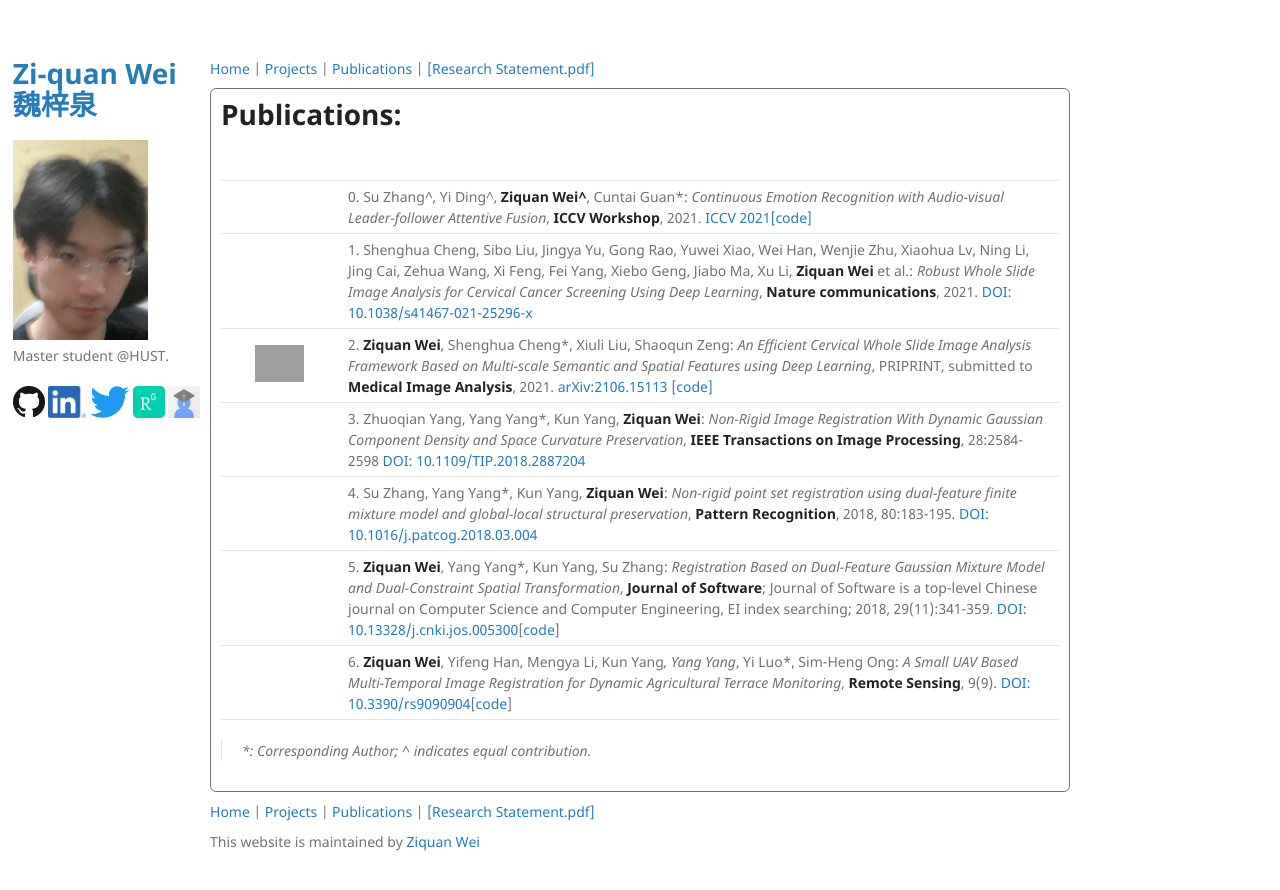
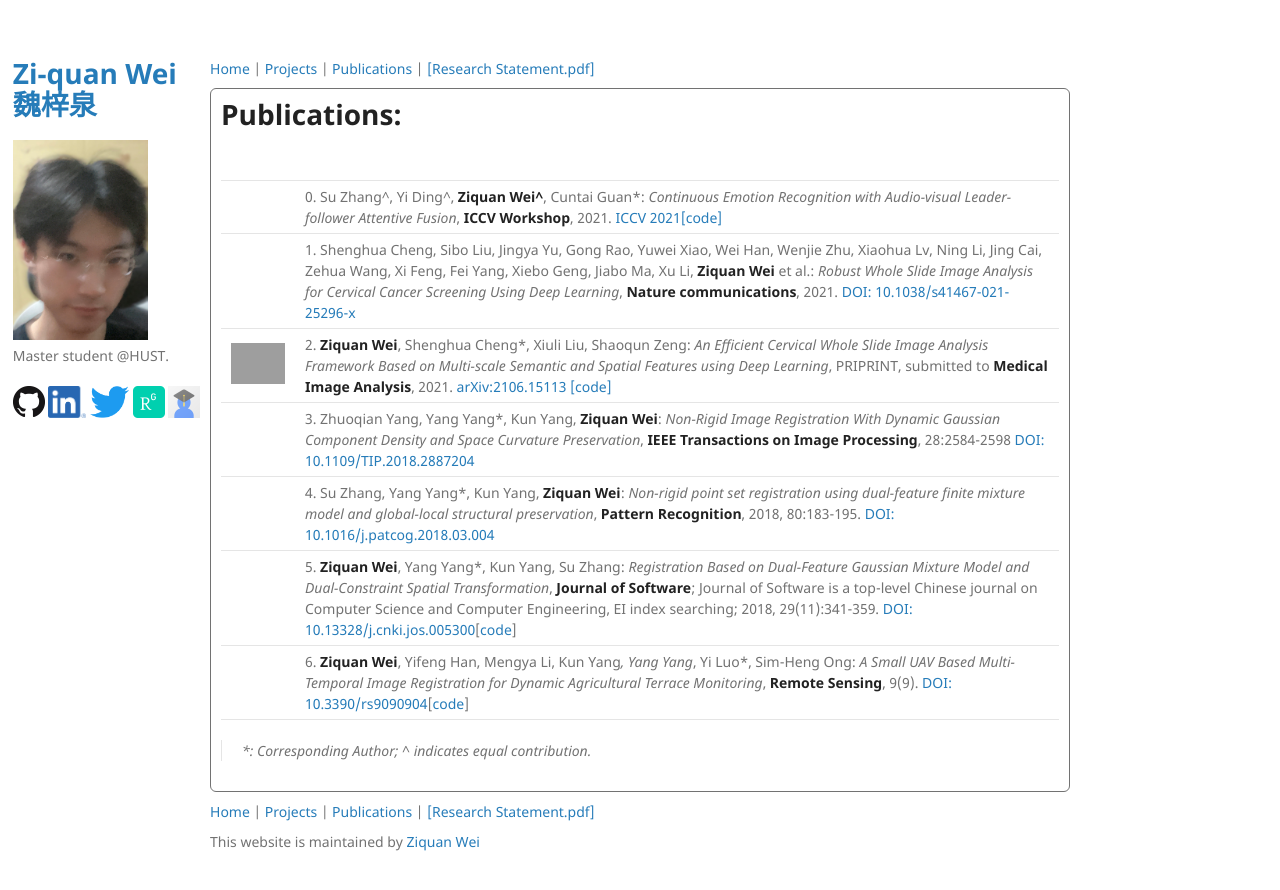
Before and after one commit to Chrisa142857/Chrisa142857.github.io, a Jekyll site: the page built from publications.md, in a window 1280 px wide and 900 px high. Shown: the top 890 px of the window. Built offline with Jekyll 4.4.1, drawn with Linux system fonts in a browser that asks for light colours; our own code applies the rules of GitHub Pages for plain Markdown files; grey boxes are pictures that could not be loaded.

Commit message:
Update publications.md

```diff
--- a/publications.md
+++ b/publications.md
@@ -8,7 +8,7 @@
 | :-: | :-- |
 | | 0.  Su Zhang^, Yi Ding^, **Ziquan Wei^**, Cuntai Guan*: _Continuous Emotion Recognition with Audio-visual Leader-follower Attentive Fusion_, **ICCV Workshop**, 2021. [ICCV 2021](https://openaccess.thecvf.com/content/ICCV2021W/ABAW/html/Zhang_Continuous_Emotion_Recognition_With_Audio-Visual_Leader-Follower_Attentive_Fusion_ICCVW_2021_paper.html)[[code]](https://github.com/sucv/ABAW2/tree/prototype)|
 | | 1.  Shenghua Cheng, Sibo Liu, Jingya Yu, Gong Rao, Yuwei Xiao, Wei Han, Wenjie Zhu, Xiaohua Lv, Ning Li, Jing Cai, Zehua Wang, Xi Feng, Fei Yang, Xiebo Geng, Jiabo Ma, Xu Li, **Ziquan Wei** et al.: _Robust Whole Slide Image Analysis for Cervical Cancer Screening Using Deep Learning_, **Nature communications**, 2021. [DOI: 10.1038/s41467-021-25296-x](https://doi.org/10.21203/rs.3.rs-377187/v1)|
-| <img src="https://github.com/Chrisa142857/You-Only-Look-Cytopathology-Once/blob/main/graph-abstract.jpg#pic_center" width="50%"/> | 2.  **Ziquan Wei**, Shenghua Cheng*, Xiuli Liu, Shaoqun Zeng: _An Efficient Cervical Whole Slide Image Analysis Framework Based on Multi-scale Semantic and Spatial Features using Deep Learning_, PRIPRINT, submitted to **Medical Image Analysis**, 2021. [arXiv:2106.15113](https://arxiv.org/abs/2106.15113) [[code]](https://github.com/Chrisa142857/You-Only-Look-Cytopathology-Once)|
+| <img src="https://github.com/Chrisa142857/You-Only-Look-Cytopathology-Once/blob/main/graph-abstract.jpg#pic_center" width="200pt"/> | 2.  **Ziquan Wei**, Shenghua Cheng*, Xiuli Liu, Shaoqun Zeng: _An Efficient Cervical Whole Slide Image Analysis Framework Based on Multi-scale Semantic and Spatial Features using Deep Learning_, PRIPRINT, submitted to **Medical Image Analysis**, 2021. [arXiv:2106.15113](https://arxiv.org/abs/2106.15113) [[code]](https://github.com/Chrisa142857/You-Only-Look-Cytopathology-Once)|
 | | 3.  Zhuoqian Yang, Yang Yang*, Kun Yang, **Ziquan Wei**: _Non-Rigid Image Registration With Dynamic Gaussian Component Density and Space Curvature Preservation_, **IEEE Transactions on Image Processing**, 28:2584-2598 [DOI: 10.1109/TIP.2018.2887204](https://doi.org/10.1109/TIP.2018.2887204)|
 | | 4.  Su Zhang, Yang Yang*, Kun Yang, **Ziquan Wei**: _Non-rigid point set registration using dual-feature finite mixture model and global-local structural preservation_, **Pattern Recognition**, 2018, 80:183-195. [DOI: 10.1016/j.patcog.2018.03.004](https://doi.org/10.1016/j.patcog.2018.03.004)|
 | | 5.  **Ziquan Wei**, Yang Yang*, Kun Yang, Su Zhang: _Registration Based on Dual-Feature Gaussian Mixture Model and Dual-Constraint Spatial Transformation_, **Journal of Software**; Journal of Software is a top-level Chinese journal on Computer Science and Computer Engineering, EI index searching; 2018, 29(11):341-359. [DOI: 10.13328/j.cnki.jos.005300](https://doi.org/10.13328/j.cnki.jos.005300)[[code](https://github.com/Chrisa142857/DGDT)]|
```
